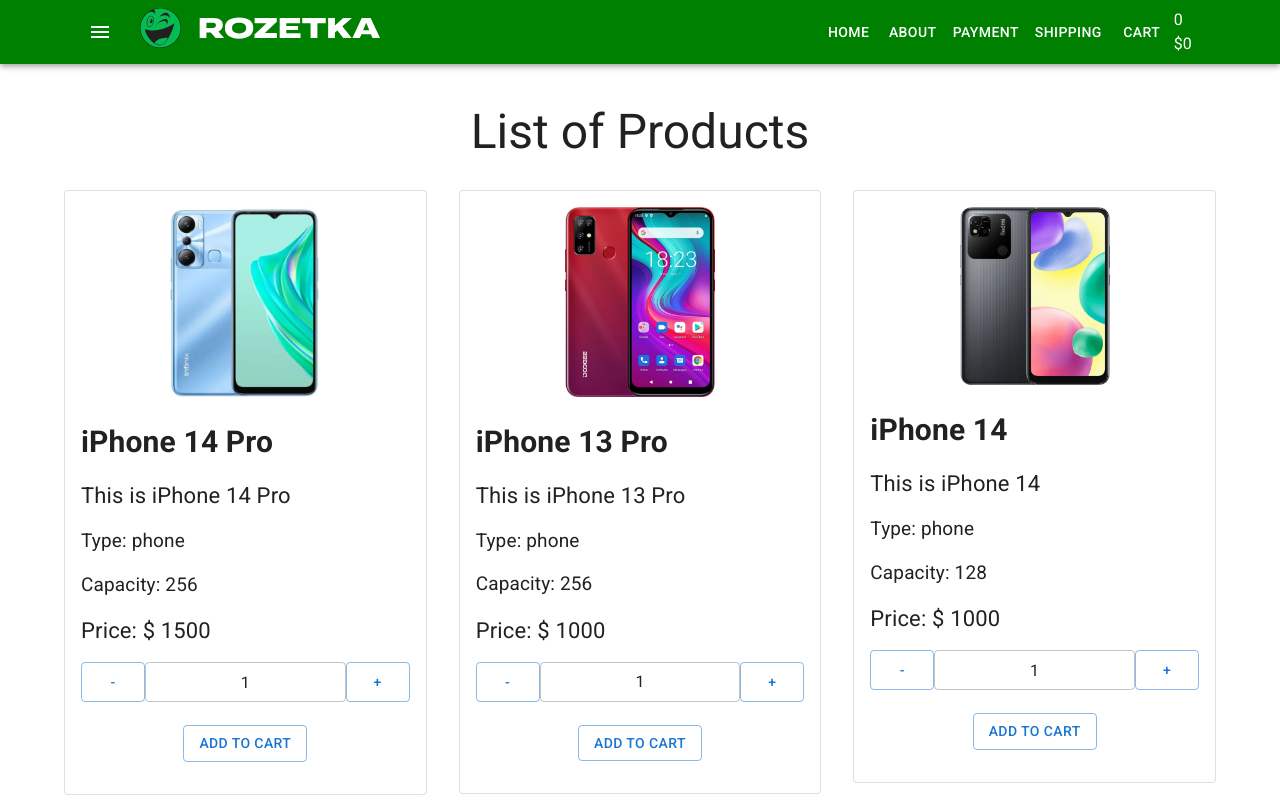
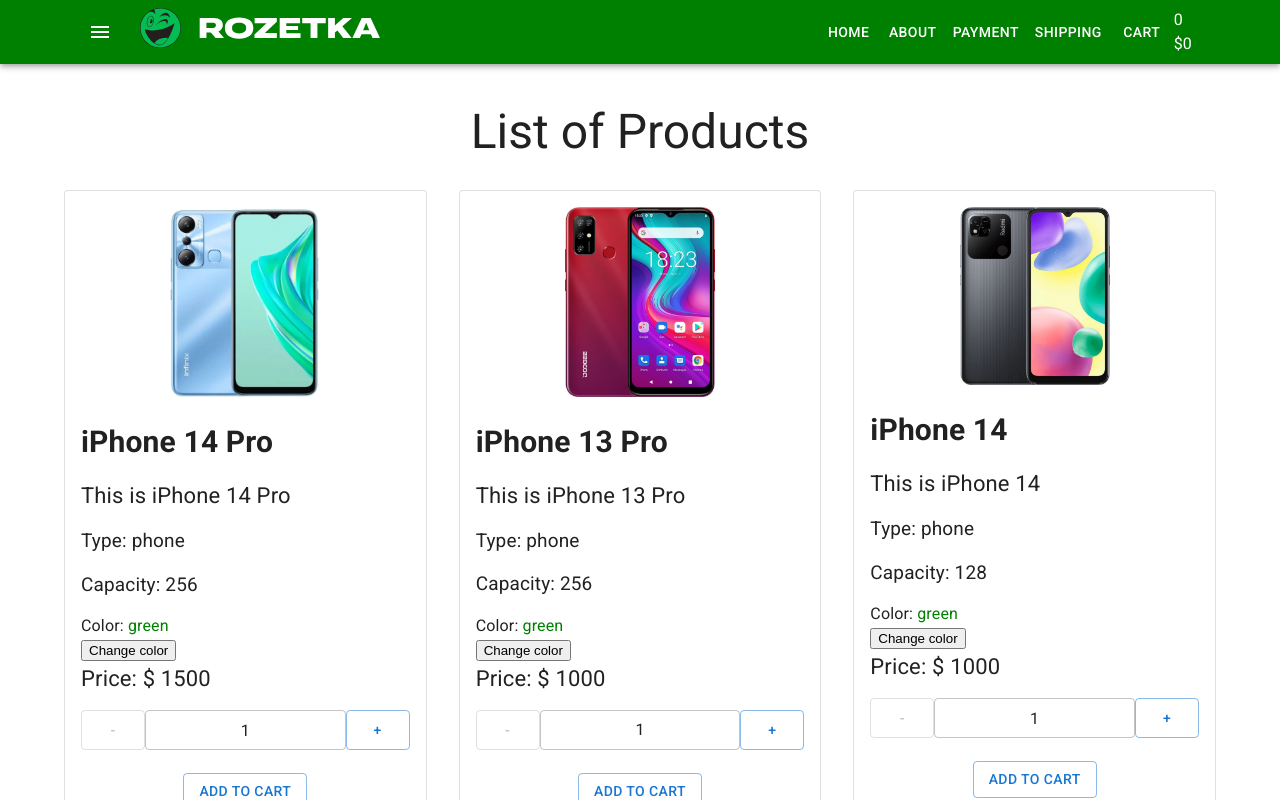
Before and after one commit to LiudmilaLushchuk/REACT-shop-project, a React (Create React App) app: page / in a window 1280 px wide. Shown: the top 800 px of the page. Built offline with nearby package versions, Linux system fonts and the light colour scheme.

Commit message:
added change color via  useState

```diff
--- a/src/components/Products/ProductListItem.scss
+++ b/src/components/Products/ProductListItem.scss
@@ -33,3 +33,9 @@
     text-align: center;
   }
 }
+.green {
+  color: green;
+}
+.red {
+  color: red;
+}
--- a/src/components/Products/ProductListItem.tsx
+++ b/src/components/Products/ProductListItem.tsx
@@ -26,6 +26,20 @@
   image,
 }: Props) => {
   const [count, setCount] = useState<number>(1)
+  const [color, setColor] = useState<string>('green')
+
+  const onIncrementClick = () => {
+    setCount((prevState) => prevState + 1)
+  }
+
+  const onDecrementClick = () => {
+    setCount((prevState) => prevState - 1)
+  }
+
+  const changeColor = () => {
+    setColor((prevState) => (prevState === 'green' ? 'red' : 'green'))
+  }
+
   return (
     <Card className="product" variant="outlined">
       <CardContent>
@@ -36,11 +50,27 @@
         <div className="product-description">{description}</div>
         <div className="product-features">Type: {type}</div>
         <div className="product-features">Capacity: {capacity}</div>
+        <div>
+          Color: <span className={`${color}`}>{color}</span>
+        </div>
+        <button onClick={() => changeColor()}>Change color</button>
         <div className="product-price">Price: $ {price}</div>
         <div className="product-quantity">
-          <Button variant="outlined">-</Button>
+          <Button
+            variant="outlined"
+            onClick={() => onDecrementClick()}
+            disabled={count <= 1}
+          >
+            -
+          </Button>
           <TextField value={count} size="small" />
-          <Button variant="outlined">+</Button>
+          <Button
+            variant="outlined"
+            onClick={() => onIncrementClick()}
+            disabled={count >= 10}
+          >
+            +
+          </Button>
         </div>
         <CardActions className="btn-wrap">
           <Button variant="outlined">Add to cart</Button>
```
